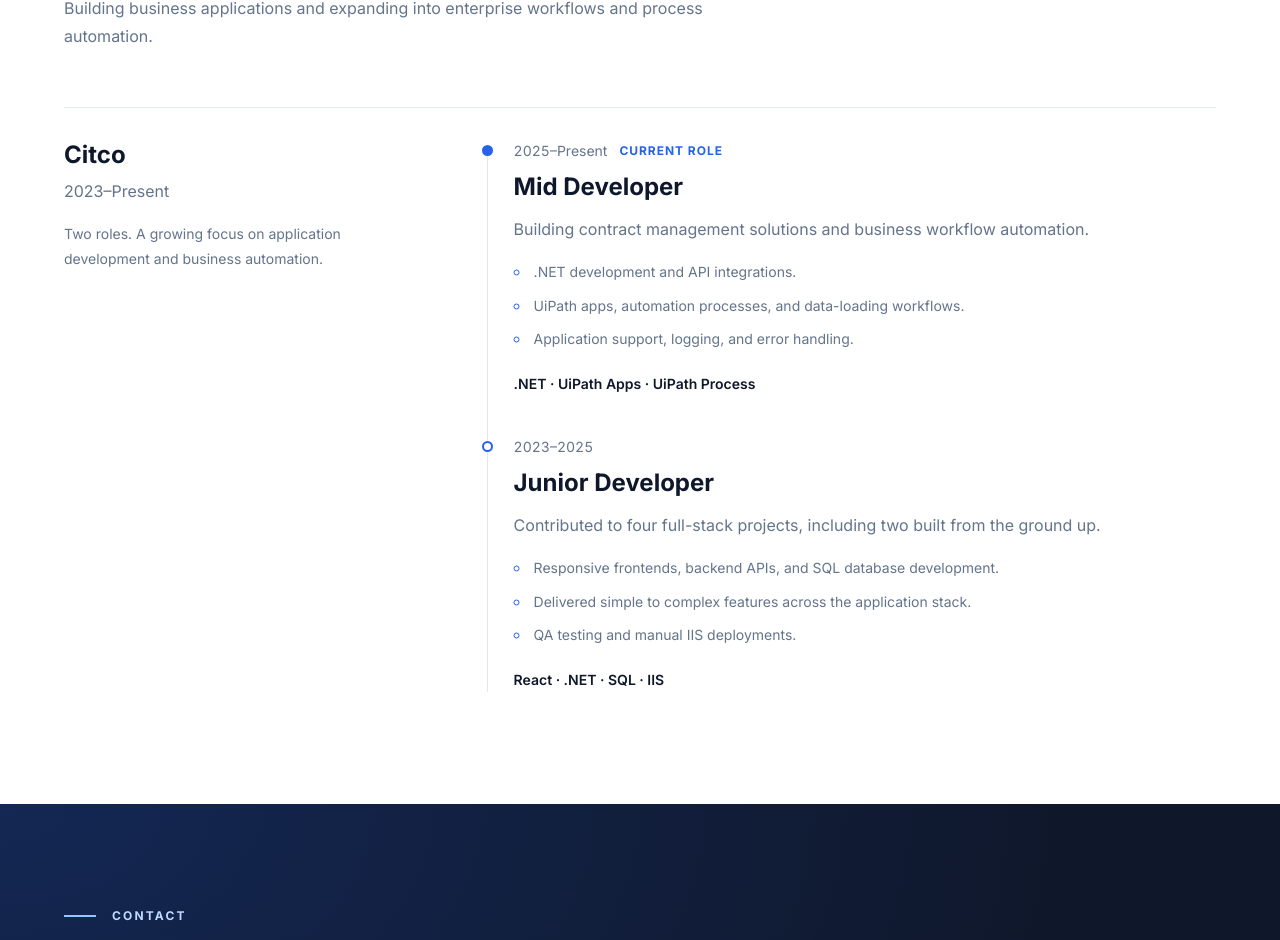
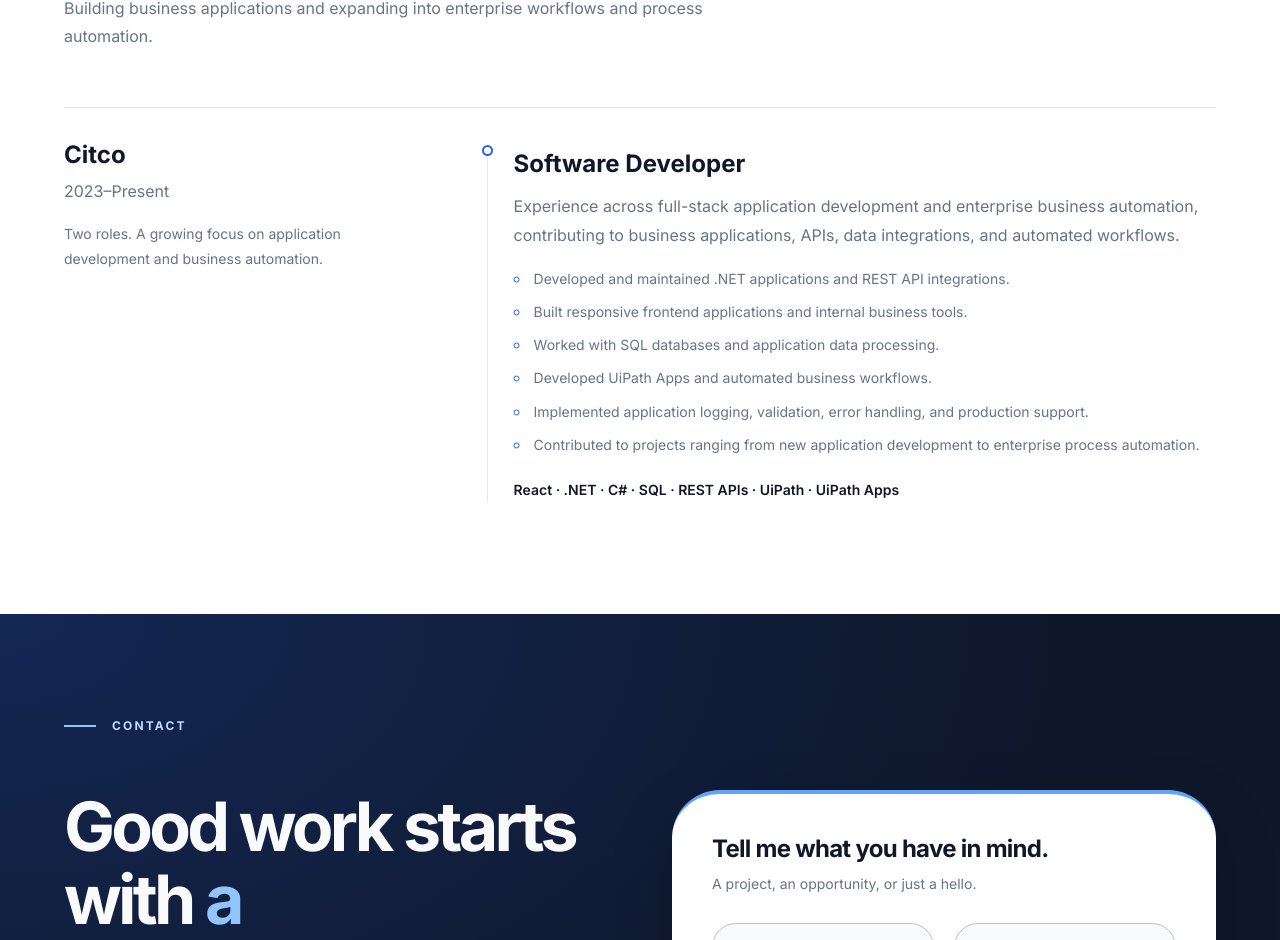
Before and after one commit to mickolapuz/My-Portfolio, a React app: page / in a window 1280 px wide. Shown: the part 3710-4650 px from the top of the page. Built offline with nearby package versions, Linux system fonts and the light colour scheme; the HTML template or start-up script is replaced by a standard one.

Commit message:
Refocus experience section on skills instead of timeline

```diff
--- a/src/data/experience.ts
+++ b/src/data/experience.ts
@@ -1,7 +1,5 @@
 export interface ExperienceItem {
   title: string;
-  period: string;
-  current: boolean;
   description: string;
   highlights: string[];
   technologies: string[];
@@ -11,30 +9,26 @@
 
 const experienceItems: ExperienceItem[] = [
   {
-    title: "Mid Developer",
-    period: "2025–Present",
-    current: true,
+    title: "Software Developer",
     description:
-      "Building contract management solutions and business workflow automation.",
+      "Experience across full-stack application development and enterprise business automation, contributing to business applications, APIs, data integrations, and automated workflows.",
     highlights: [
-      ".NET development and API integrations.",
-      "UiPath apps, automation processes, and data-loading workflows.",
-      "Application support, logging, and error handling.",
+      "Developed and maintained .NET applications and REST API integrations.",
+      "Built responsive frontend applications and internal business tools.",
+      "Worked with SQL databases and application data processing.",
+      "Developed UiPath Apps and automated business workflows.",
+      "Implemented application logging, validation, error handling, and production support.",
+      "Contributed to projects ranging from new application development to enterprise process automation.",
     ],
-    technologies: [".NET", "UiPath Apps", "UiPath Process"],
-  },
-  {
-    title: "Junior Developer",
-    period: "2023–2025",
-    current: false,
-    description:
-      "Contributed to four full-stack projects, including two built from the ground up.",
-    highlights: [
-      "Responsive frontends, backend APIs, and SQL database development.",
-      "Delivered simple to complex features across the application stack.",
-      "QA testing and manual IIS deployments.",
+    technologies: [
+      "React",
+      ".NET",
+      "C#",
+      "SQL",
+      "REST APIs",
+      "UiPath",
+      "UiPath Apps",
     ],
-    technologies: ["React", ".NET", "SQL", "IIS"],
   },
 ];
 
```
